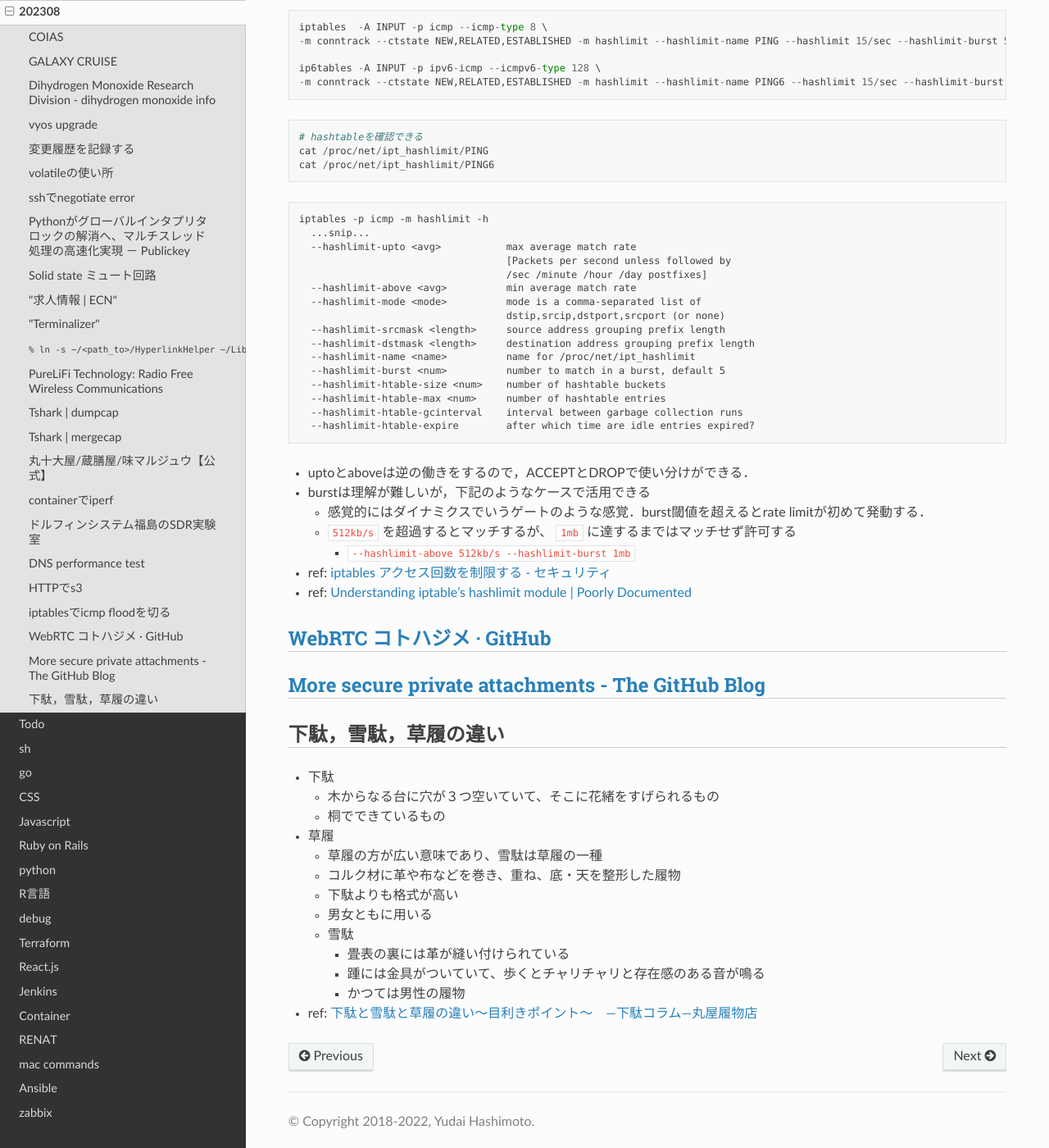
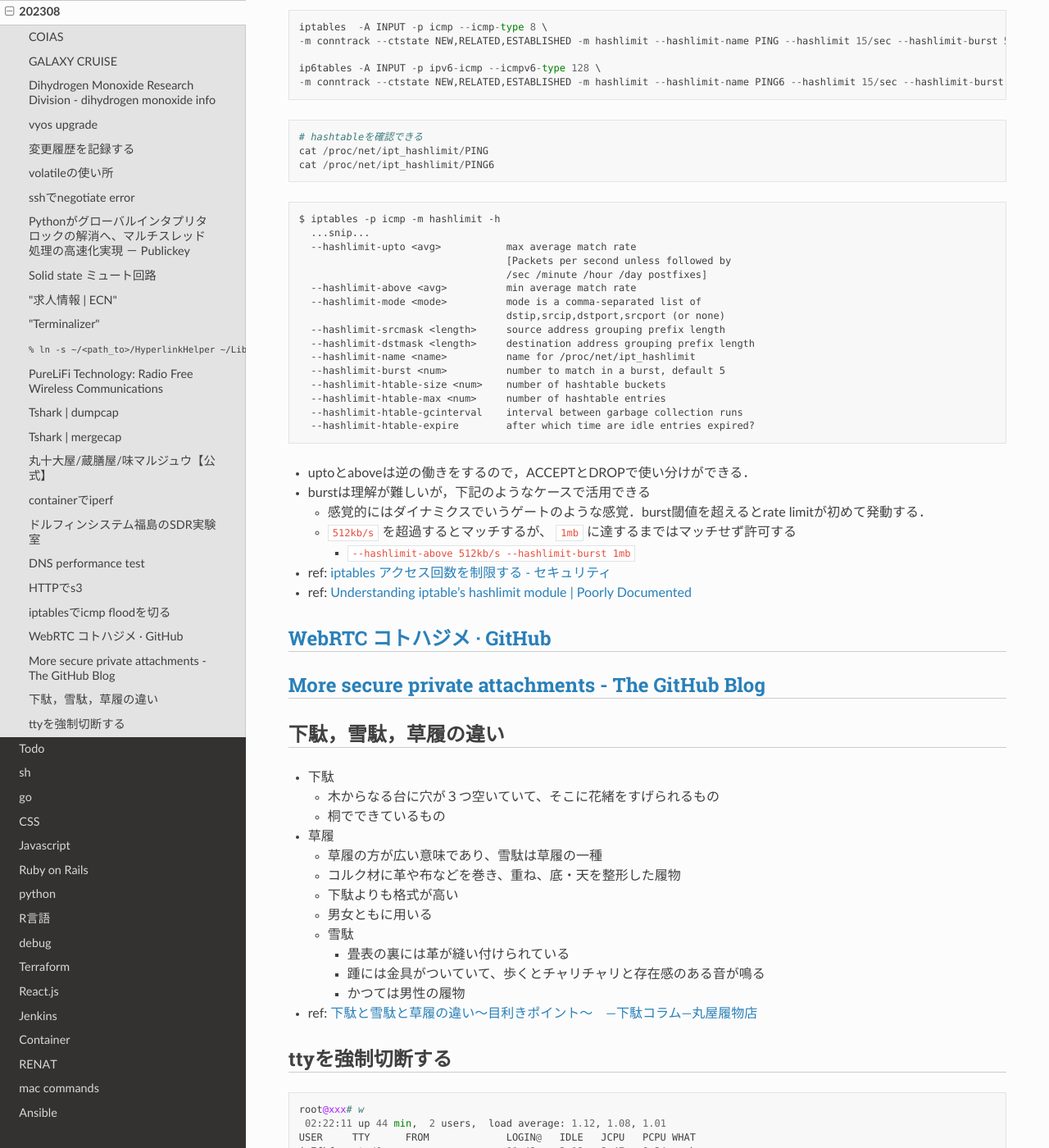
Before and after one commit to jp7fkf/JP7FKF-Warehouse, a Sphinx documentation site: the page built from source/dialy/202308.md, in a window 1280 px wide and 1400 px high, scrolled down 4388 px. Shown: the whole window at 82% size. Built offline with Sphinx 7.4.7 and the Read the Docs theme 2.0.0, drawn with Linux system fonts in a browser that asks for light colours; some of the changed text lies outside the part shown.

Commit message:
2023-08-11 02:27:57 JST

````diff
--- a/source/dialy/202308.md
+++ b/source/dialy/202308.md
@@ -181,7 +181,7 @@ cat /proc/net/ipt_hashlimit/PING
 cat /proc/net/ipt_hashlimit/PING6
 ```
 ```
-iptables -p icmp -m hashlimit -h
+$ iptables -p icmp -m hashlimit -h
   ...snip...
   --hashlimit-upto <avg>           max average match rate
                                    [Packets per second unless followed by
@@ -224,3 +224,20 @@ iptables -p icmp -m hashlimit -h
     - 踵には金具がついていて、歩くとチャリチャリと存在感のある音が鳴る
     - かつては男性の履物
 - ref: [下駄と雪駄と草履の違い～目利きポイント～　―下駄コラム―丸屋履物店](https://www.getaya.org/co/column2.html)
+
+## ttyを強制切断する
+```
+root@xxx# w
+ 02:22:11 up 44 min,  2 users,  load average: 1.12, 1.08, 1.01
+USER     TTY      FROM             LOGIN@   IDLE   JCPU   PCPU WHAT
+jp7fkf   pts/0    x.x.x.x          01:42    2:19   2.47s  0.34s ssh x.x.x.x
+jp7fkf   pts/1    x.x.x.x          02:20    0.00s  1.28s  0.19s sshd: jp7fkf
+root@xxx# ps -lt pts/0
+F S   UID   PID  PPID  C PRI  NI ADDR SZ WCHAN  TTY          TIME CMD
+4 S  1000 10038 10035  1  80   0 -  1109 wait   pts/0    00:00:00 vbash
+4 S     0 10050 10038  0  80   0 -  1440 poll_s pts/0    00:00:00 sudo
+4 S     0 10054 10050  0  80   0 -  1330 wait   pts/0    00:00:00 su
+4 S     0 10059 10054  4  80   0 -  1255 wait   pts/0    00:00:00 bash
+0 R     0 10065 10059  0  80   0 -  1486 -      pts/0    00:00:00 ps
+root@xxx# kill 10038
+```
````
